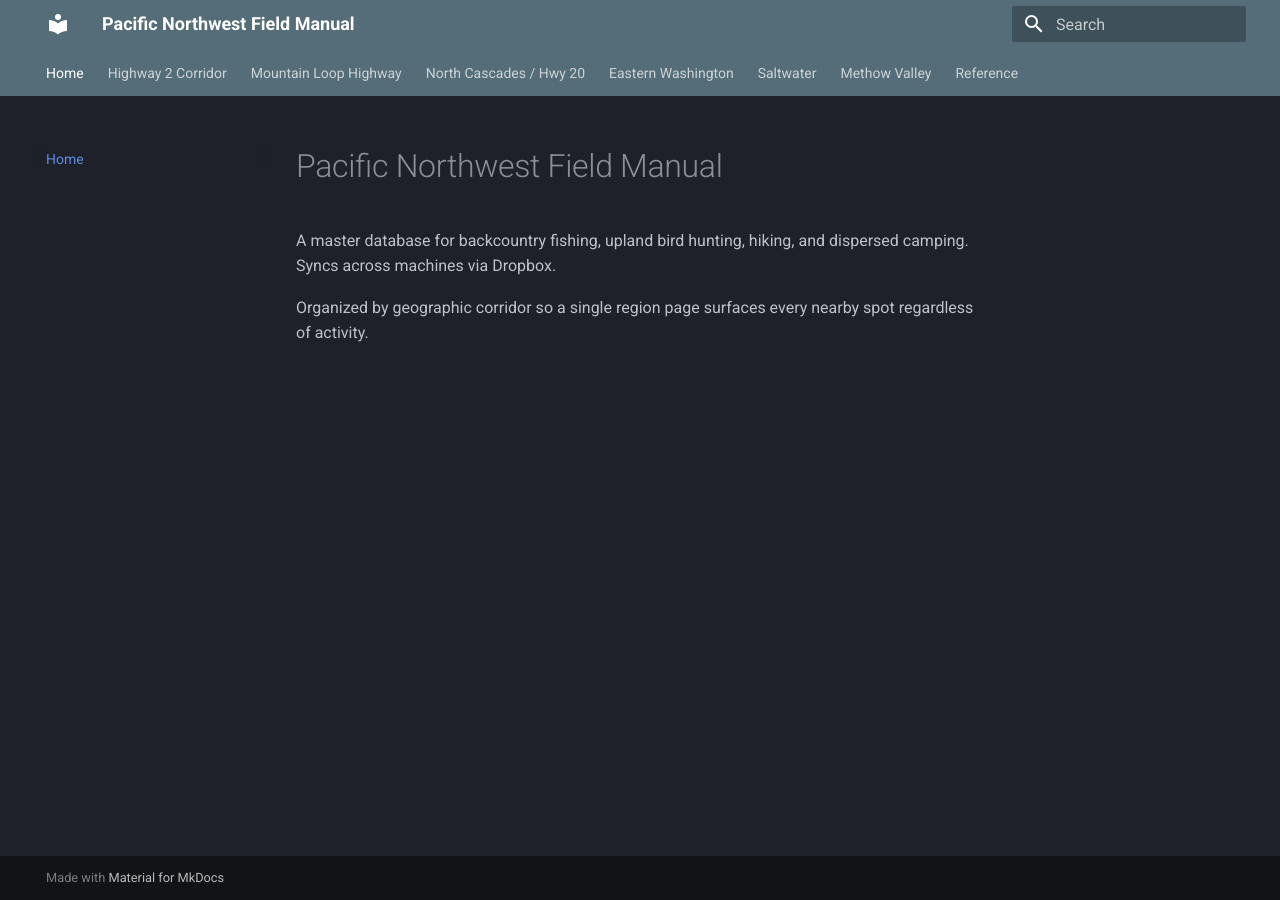
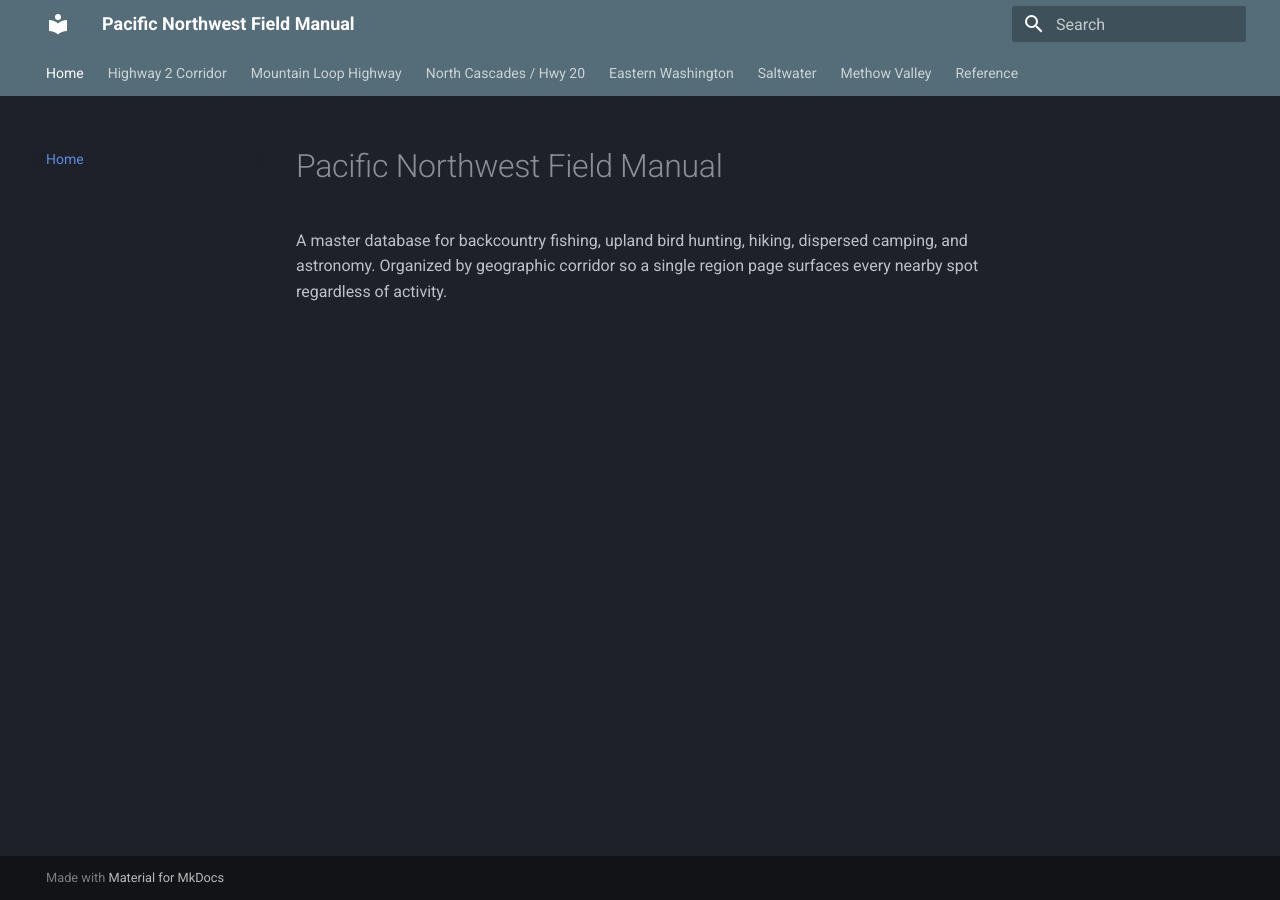
Before and after one commit to jdosher/outdoors-manual, an MkDocs documentation site: the page built from docs/index.md, in a window 1280 px wide. Built offline with MkDocs 1.6.1 and Material for MkDocs 9.7.7, drawn with Linux system fonts in a browser that asks for light colours.

Commit message:
Update homepage: add astronomy, drop Dropbox sync reference

```diff
--- a/docs/index.md
+++ b/docs/index.md
@@ -1,5 +1,3 @@
 # Pacific Northwest Field Manual
 
-A master database for backcountry fishing, upland bird hunting, hiking, and dispersed camping. Syncs across machines via Dropbox.
-
-Organized by geographic corridor so a single region page surfaces every nearby spot regardless of activity.
+A master database for backcountry fishing, upland bird hunting, hiking, dispersed camping, and astronomy. Organized by geographic corridor so a single region page surfaces every nearby spot regardless of activity.
```
